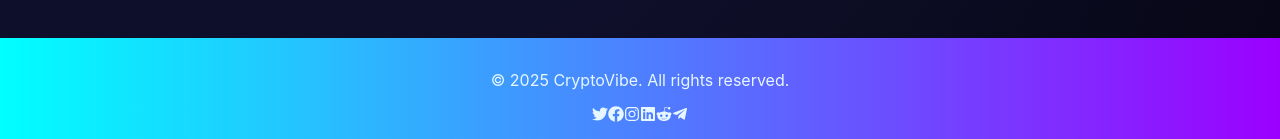
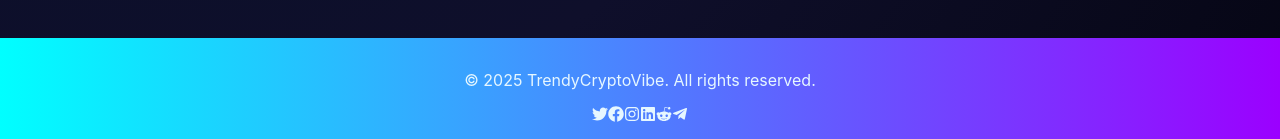
Before and after one commit to Kemmytheboss/trendy-crypto-vibe-frontend, a React (Create React App) app: page /about in a window 1280 px wide. Shown: the part 658-797 px from the top of the page. Built offline with nearby package versions, Linux system fonts and the light colour scheme; no server answers.

Commit message:
modified the footer name from crtpyovibe to Trendycryptovibe

```diff
--- a/src/components/Footer.jsx
+++ b/src/components/Footer.jsx
@@ -14,7 +14,7 @@
 
   return (
     <footer className="footer">
-      <p>© {new Date().getFullYear()} CryptoVibe. All rights reserved.</p>
+      <p>© {new Date().getFullYear()} TrendyCryptoVibe. All rights reserved.</p>
 
       <div className="social-links">
         {socialLinks.map((s, i) => (
```
